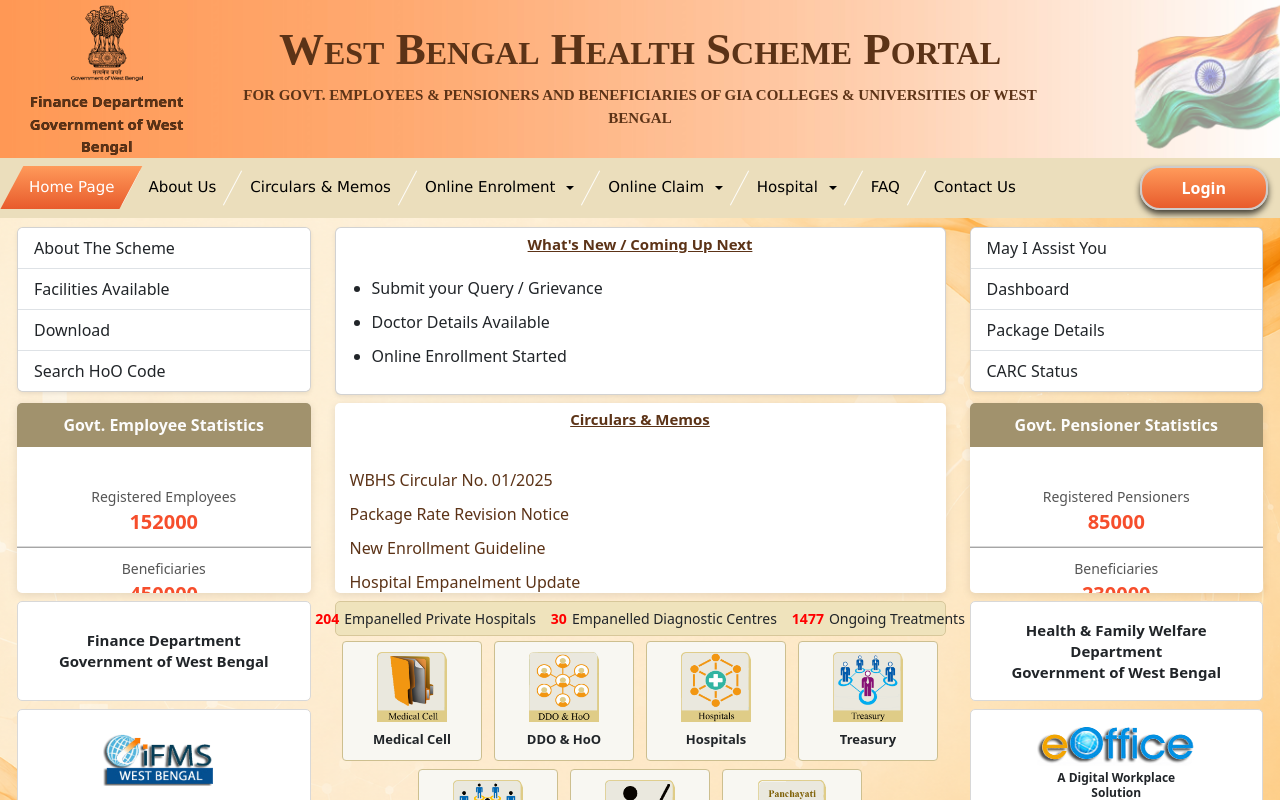
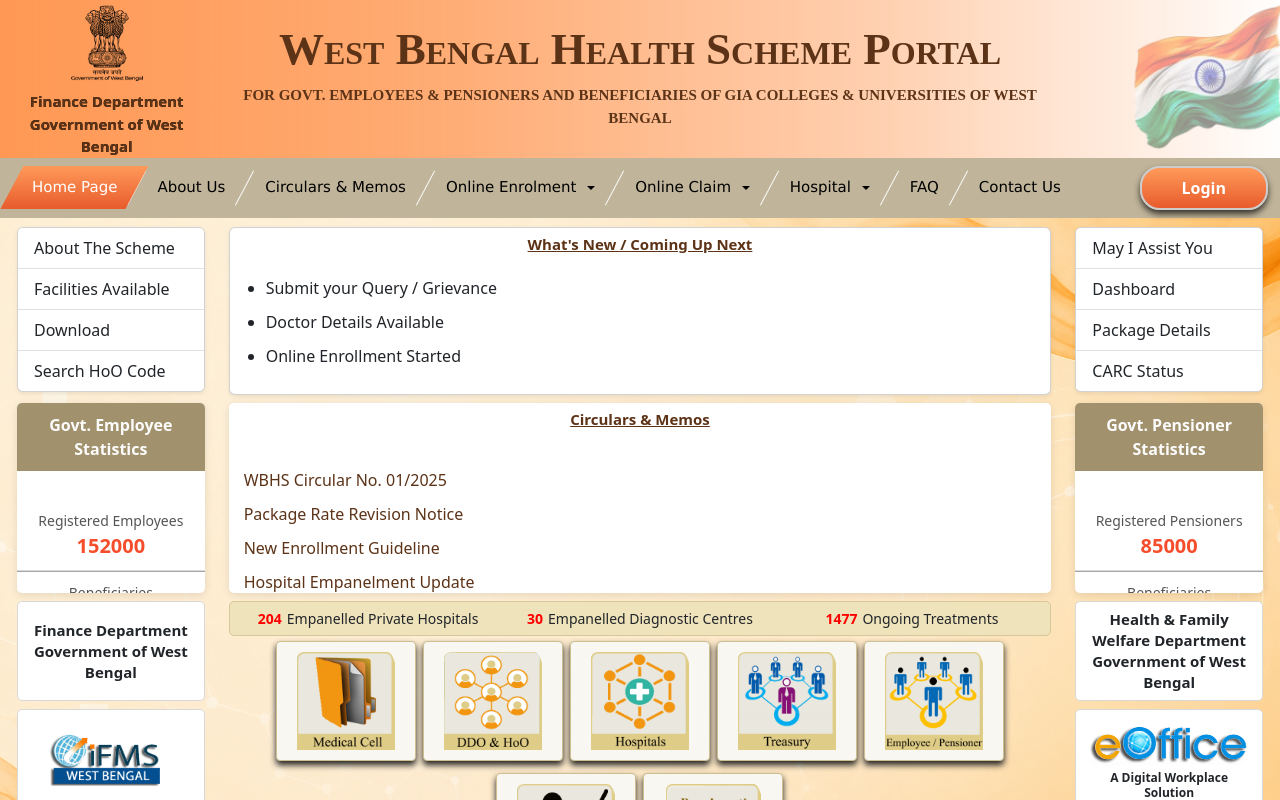
Before and after one commit to krishnendu6690/wbhs-portal-ui, an Angular app: page /home in a window 1280 px wide. Shown: the top 800 px of the page. Built offline with nearby package versions, Linux system fonts and the light colour scheme.

Commit message:
290626 office

```diff
--- a/src/app/home/home.html
+++ b/src/app/home/home.html
@@ -1,7 +1,7 @@
 <div class="container-fluid mt-1">
   <div class="row">
     <!-- LEFT PANEL -->
-    <div class="col-lg-3 mb-1">
+    <div class="col-lg-2 mb-1">
       <div class="card shadow-sm">
         <!--<div class="card-header section-header">
           Quick Menu
@@ -20,7 +20,7 @@
     </div>
 
     <!-- CENTER PANEL -->
-    <div class="col-lg-6 mb-1">
+    <div class="col-lg-8 mb-1">
       <div class="card shadow-sm">
         <div class="card-header section-header">What's New / Coming Up Next</div>
 
@@ -37,7 +37,7 @@
     </div>
 
     <!-- RIGHT PANEL -->
-    <div class="col-lg-3 mb-1">
+    <div class="col-lg-2 mb-1">
       <div class="card shadow-sm">
         <!--<div class="card-header section-header">
           Quick Actions
@@ -58,7 +58,7 @@
     <div class="col-12 mt-1">
       <div class="row">
         <!-- Employee Statistics -->
-        <div class="col-md-3">
+        <div class="col-md-2">
           <div class="stats-card">
             <div class="stats-header">Govt. Employee Statistics</div>
 
@@ -76,7 +76,7 @@
         </div>
 
         <!-- Circulars -->
-        <div class="col-md-6">
+        <div class="col-md-8">
           <div class="stats-card">
             <div class="card-header section-header">Circulars & Memos</div>
             <div class="stats-body">
@@ -93,7 +93,7 @@
         </div>
 
         <!-- Pensioner Statistics -->
-        <div class="col-md-3">
+        <div class="col-md-2">
           <div class="stats-card">
             <div class="stats-header">Govt. Pensioner Statistics</div>
             <div class="stats-body">
@@ -115,7 +115,7 @@
     <div class="col-12 mt-1">
       <div class="row mt-1">
         <!-- Left final column -->
-        <div class="col-lg-3">
+        <div class="col-lg-2">
           <a
             href="https://finance.wb.gov.in/Fin_New/HomePage.aspx"
             target="_blank"
@@ -126,7 +126,6 @@
                 Finance Department<br />
                 Government of West Bengal
               </div>
-
             </div>
           </a>
           <a
@@ -136,18 +135,14 @@
           >
             <div class="side-card mt-2 card-button">
               <div class="logo-box card-button">
-              <img src="images/ifms_1.png"/>
+                <img src="images/ifms_1.png" />
               </div>
             </div>
           </a>
-          <a
-              href="https://epension.wb.gov.in"
-              target="_blank"
-              class="card-link"
-            >
+          <a href="https://epension.wb.gov.in" target="_blank" class="card-link">
             <div class="side-card mt-2 card-button">
               <div class="logo-box">
-              <img src="images/e_payment.png"/>
+                <img src="images/e_payment.png" />
               </div>
 
               <div class="side-subtext">
@@ -159,7 +154,7 @@
         </div>
 
         <!-- Final Center column -->
-        <div class="col-lg-6">
+        <div class="col-lg-8">
           <div class="portal-panel">
             <!-- bottom strip -->
             <div class="bottom-strip">
@@ -175,9 +170,10 @@
             <div class="tiles-container">
               @for (tile of portalTiles; track tile.title) {
                 <div class="portal-tile">
+                  <div class="tile-inner">
                     <img [src]="tile.image" />
-
-                  <span>{{ tile.title }}</span>
+                    <!-- <span>{{ tile.title }}</span> -->
+                  </div>
                 </div>
               }
             </div>
@@ -185,13 +181,9 @@
         </div>
 
         <!-- Right final column -->
-        <div class="col-lg-3">
-           <a
-              href="https://www.wbhealth.gov.in"
-              target="_blank"
-              class="card-link"
-            >
-          <div class="side-card  card-button">
+        <div class="col-lg-2">
+          <a href="https://www.wbhealth.gov.in" target="_blank" class="card-link">
+            <div class="side-card card-button">
               <div class="side-text">
                 Health & Family Welfare Department<br />
                 Government of West Bengal
@@ -199,11 +191,7 @@
             </div>
           </a>
 
-           <a
-              href="https://eoffice.wb.gov.in"
-              target="_blank"
-              class="card-link"
-            >
+          <a href="https://eoffice.wb.gov.in" target="_blank" class="card-link">
             <div class="side-card mt-2 card-button">
               <div class="logo-box">
                 <img src="images/e_office_btn_1.png" />
@@ -216,14 +204,10 @@
             </div>
           </a>
 
-            <a
-              href="https://epension.wb.gov.in"
-              target="_blank"
-              class="card-link"
-            >
+          <a href="https://epension.wb.gov.in" target="_blank" class="card-link">
             <div class="side-card mt-2 card-button">
               <div class="logo-box">
-              <img src="images/CLG_UC.png"/>
+                <img src="images/CLG_UC.png" />
               </div>
 
               <div class="side-subtext">
--- a/src/app/home/home.scss
+++ b/src/app/home/home.scss
@@ -269,43 +269,57 @@
   display: flex;
   flex-wrap: wrap;
   justify-content: center;
-  row-gap: 8px;
-  column-gap: 12px;
+  row-gap: 12px;
+  column-gap: 7px;
   margin-top: 5px;
 }
 
 .portal-tile {
   width: 140px;
-  min-height: 120px;
+  height: 120px;
+
+  border: 1px solid #cdbf8f;
+  border-radius: 4px;
 
   background: #f8f7f2;
-  border: 1px solid #cdbf8f;
 
-  border-radius: 4px;
-
-  text-align: center;
-
-  padding: 10px;
+  display: flex;
+  align-items: center;
+  justify-content: center;
 
   cursor: pointer;
-
   transition: 0.3s;
+  box-shadow: 0 4px 6px rgb(34, 34, 34);
 }
 
 .portal-tile:hover {
   transform: translateY(-2px);
 }
 
-.portal-tile img {
-  width: 70px;
-  height: 70px;
+/* 🔥 This gives equal padding from all sides */
+.tile-inner {
+  width: 100%;
+  height: 100%;
+
+  padding: 10px;
+
+  display: flex;
+  flex-direction: column;
+  align-items: center;
+  justify-content: center;
+}
+
+/* 🔥 Image properly scaled */
+.tile-inner img {
+  max-width: 100%;
+  max-height: 100%;
   object-fit: contain;
 }
 
-.portal-tile span {
-  display: block;
-  margin-top: 8px;
-
+/* Text */
+.tile-inner span {
+  margin-top: 6px;
   font-size: 13px;
   font-weight: 600;
+  text-align: center;
 }
--- a/src/app/layout/navbar/navbar.scss
+++ b/src/app/layout/navbar/navbar.scss
@@ -1,5 +1,6 @@
 .navbar {
-  background: #EBDEBC;
+  //background: #EBDEBC;
+   background: #c0b59b;
 }
 
 .login-btn {
@@ -11,6 +12,7 @@
 .navbar-nav .nav-item {
   position: relative;
   //margin: 0 12px;
+
 }
 
 .navbar-nav .nav-item:not(:last-child)::after {
@@ -32,7 +34,7 @@
   font-size: 15px;
   font-weight: 500;
 
-  padding: 10px 17px !important;
+  padding: 10px 20px !important;
 
   transition: .3s;
   z-index: 1;
```
Also changed, not shown: src/app/pages/under-home/about-us/about-us.html (+38 -20 lines). Lines whose indentation alone changed are shown as unchanged.
